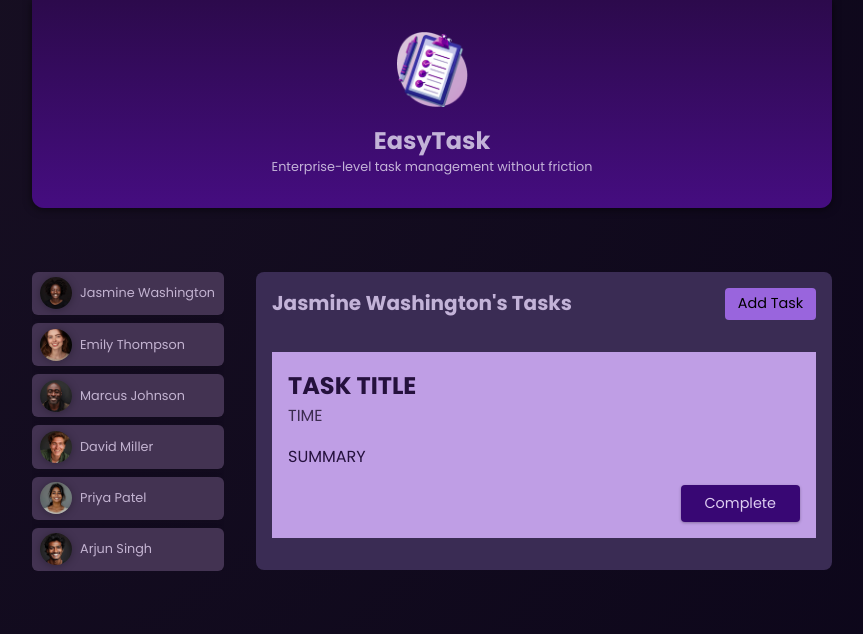
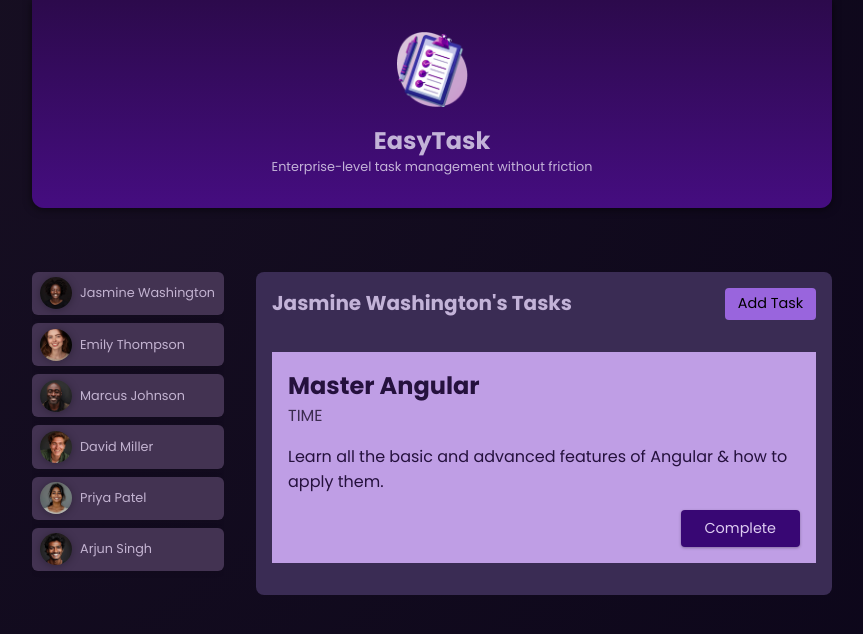
Before and after one commit to racealvo/Angular-01-starting-project, an Angular app: page / in a window 1280 px wide. Both pictures are taken after a click on the button "Jasmine Washington". Shown: the top 634 px of the page, without its empty margins (208-1071 px from the left). Built offline with nearby package versions, Linux system fonts and the light colour scheme.

Commit message:
Added more dynamic user specific task functionality.

```diff
--- a/src/app/app.component.html
+++ b/src/app/app.component.html
@@ -12,7 +12,7 @@
         }
     </ul>
     @if (selectedUser) {
-        <app-tasks [name]="selectedUser.name" />
+        <app-tasks [userId]="selectedUser.id" [name]="selectedUser.name" />
     } @else {
         <p id="fallback">Select a user to see their tasks!</p>
     }
--- a/src/app/tasks/task/task.component.html
+++ b/src/app/tasks/task/task.component.html
@@ -1,7 +1,7 @@
 <article>
-    <h2>TASK TITLE</h2>
+    <h2>{{ title }}</h2>
     <time>TIME</time>
-    <p>SUMMARY</p>
+    <p>{{ summary }}</p>
     <p class="actions">
         <button>Complete</button>
     </p>
--- a/src/app/tasks/task/task.component.ts
+++ b/src/app/tasks/task/task.component.ts
@@ -1,4 +1,4 @@
-import { Component } from '@angular/core';
+import { Component, Input } from '@angular/core';
 
 @Component({
   selector: 'app-task',
@@ -8,8 +8,8 @@
   styleUrl: './task.component.css'
 })
 export class TaskComponent {
-  name: string = 'Task 1';
-  description: string = 'Description 1';
+  @Input({required: true}) title: string = 'SOME TITLE';
+  @Input({required: true}) summary: string = 'SOME SUMMARY';
   dueDate: string = '2021-12-31';
 
   onSelect() {
--- a/src/app/tasks/tasks.component.html
+++ b/src/app/tasks/tasks.component.html
@@ -2,16 +2,20 @@
     <header>
         <h2>{{ name }}'s Tasks</h2>
         <menu>
-            <button >Add Task</button>
+            <button>Add Task</button>
         </menu>
     </header>
 
     <ul>
         <li>
-            <app-task
-                name="Task 1"
-                description="This is the first task."
-                dueDate="2021-01-01" />
+            @for (task of selectedUserTasks; track task.id) {
+                <li>
+                    <app-task
+                    [title]="task.title"
+                    [summary]="task.summary"
+                     />
+                </li>
+            }
         </li>
     </ul>
 </section>
--- a/src/app/tasks/tasks.component.ts
+++ b/src/app/tasks/tasks.component.ts
@@ -1,5 +1,6 @@
 import { Component, Input } from '@angular/core';
 import { TaskComponent } from "./task/task.component";
+import { Title } from '@angular/platform-browser';
 
 @Component({
   selector: 'app-tasks',
@@ -9,6 +10,35 @@
   styleUrl: './tasks.component.css'
 })
 export class TasksComponent {
-  @Input() name?: string;
+  @Input({required: true}) userId!: string;
+  @Input({required: true}) name!: string;
+  tasks = [
+    {
+      id: 't1',
+      userId: 'u1',
+      title: 'Master Angular',
+      summary:
+        'Learn all the basic and advanced features of Angular & how to apply them.',
+      dueDate: '2025-12-31',
+    },
+    {
+      id: 't2',
+      userId: 'u3',
+      title: 'Build first prototype',
+      summary: 'Build a first prototype of the online shop website',
+      dueDate: '2024-05-31',
+    },
+    {
+      id: 't3',
+      userId: 'u3',
+      title: 'Prepare issue template',
+      summary:
+        'Prepare and describe an issue template which will help with project management',
+      dueDate: '2024-06-15',
+    },
+  ];
 
+  get selectedUserTasks() {
+    return this.tasks.filter(task => task.userId === this.userId);
+  }
 }
```
